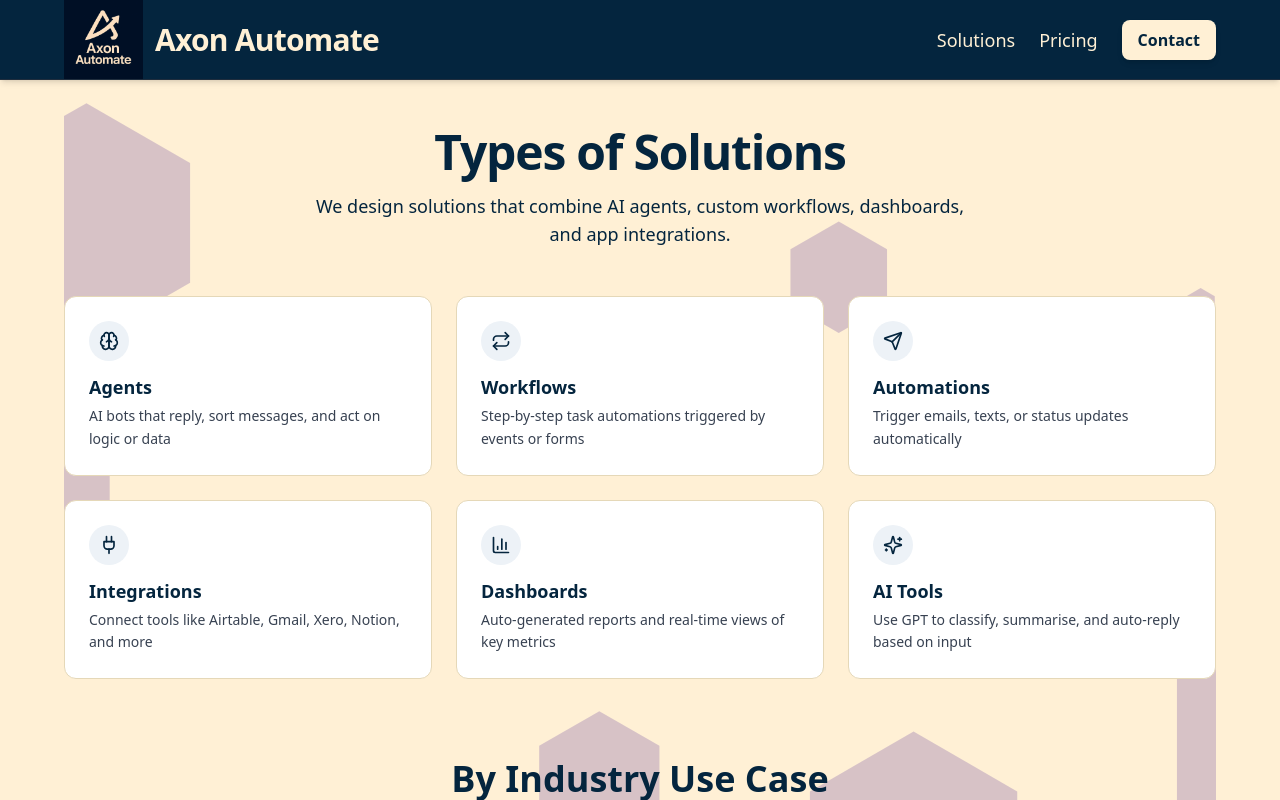
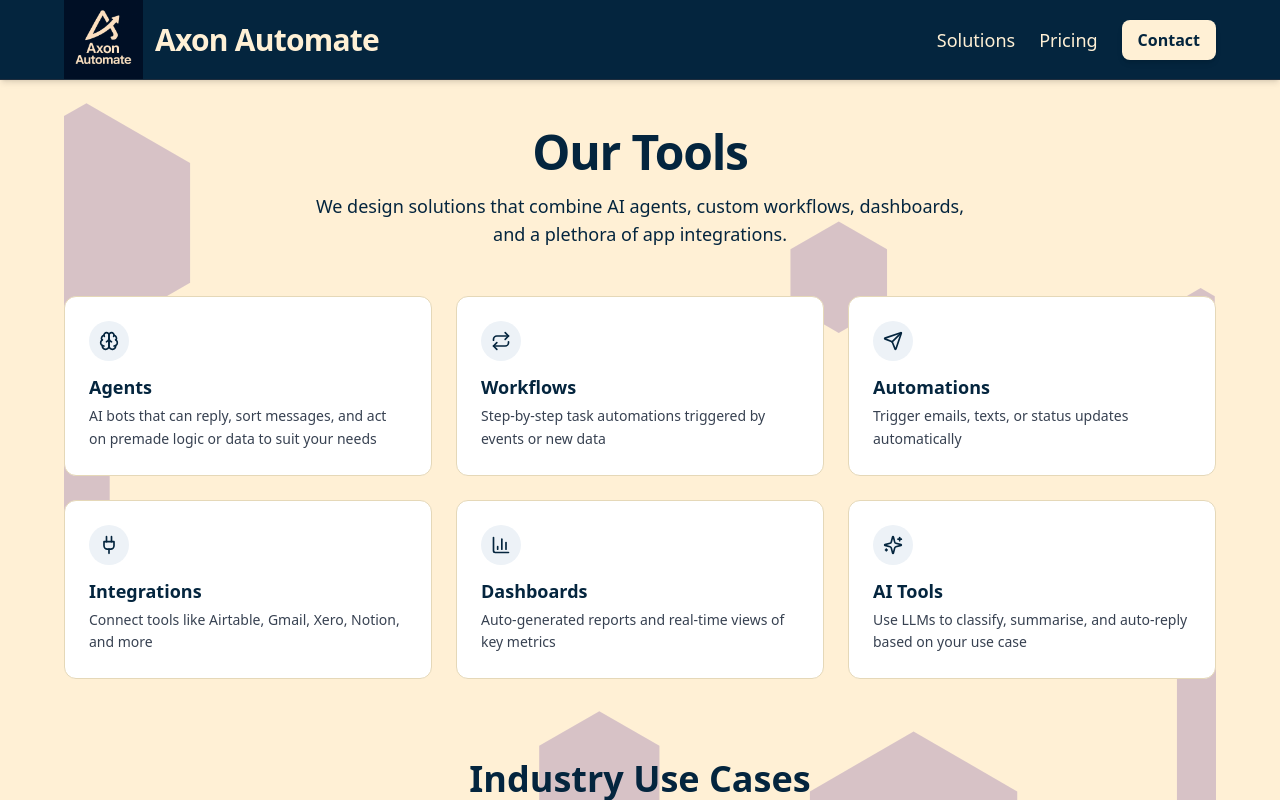
Before and after one commit to trimdex445/axon-automate, a Next.js app: page /solutions in a window 1280 px wide. Shown: the top 800 px of the page. Built offline with nearby package versions, Linux system fonts and the light colour scheme.

Commit message:
solutions wording

```diff
--- a/pages/solutions.tsx
+++ b/pages/solutions.tsx
@@ -88,19 +88,19 @@ export default function SolutionsPage() {
         />
 
         <div className="relative z-10 max-w-6xl mx-auto text-center">
-          <h1 className="text-5xl font-extrabold text-[#04253e] mb-4 tracking-tight">Types of Solutions</h1>
+          <h1 className="text-5xl font-extrabold text-[#04253e] mb-4 tracking-tight">Our Tools</h1>
           <p className="text-lg text-[#04253e] max-w-2xl mx-auto font-medium mb-12">
-            We design solutions that combine AI agents, custom workflows, dashboards, and app integrations.
+            We design solutions that combine AI agents, custom workflows, dashboards, and a plethora of app integrations.
           </p>
 
           <div className="grid grid-cols-1 sm:grid-cols-2 md:grid-cols-3 gap-6 mb-20">
             {[
-              { icon: Brain, title: 'Agents', description: 'AI bots that reply, sort messages, and act on logic or data' },
-              { icon: Repeat, title: 'Workflows', description: 'Step-by-step task automations triggered by events or forms' },
+              { icon: Brain, title: 'Agents', description: 'AI bots that can reply, sort messages, and act on premade logic or data to suit your needs' },
+              { icon: Repeat, title: 'Workflows', description: 'Step-by-step task automations triggered by events or new data' },
               { icon: Send, title: 'Automations', description: 'Trigger emails, texts, or status updates automatically' },
               { icon: Plug, title: 'Integrations', description: 'Connect tools like Airtable, Gmail, Xero, Notion, and more' },
               { icon: BarChart3, title: 'Dashboards', description: 'Auto-generated reports and real-time views of key metrics' },
-              { icon: Sparkles, title: 'AI Tools', description: 'Use GPT to classify, summarise, and auto-reply based on input' },
+              { icon: Sparkles, title: 'AI Tools', description: 'Use LLMs to classify, summarise, and auto-reply based on your use case' },
             ].map(({ icon: Icon, title, description }, idx) => (
               <motion.div
                 key={idx}
@@ -119,9 +119,9 @@ export default function SolutionsPage() {
             ))}
           </div>
 
-          <h2 className="text-4xl font-extrabold text-[#04253e] mb-6">By Industry Use Case</h2>
+          <h2 className="text-4xl font-extrabold text-[#04253e] mb-6">Industry Use Cases</h2>
           <p className="text-[#04253e] text-md font-medium mb-10">
-            Explore common automations we've built across industries — or use them as a starting point.
+            Explore common automations across industries — or use them as a starting point to design your own.
           </p>
 
           <div className="flex flex-wrap justify-center gap-4 mb-8">
```
